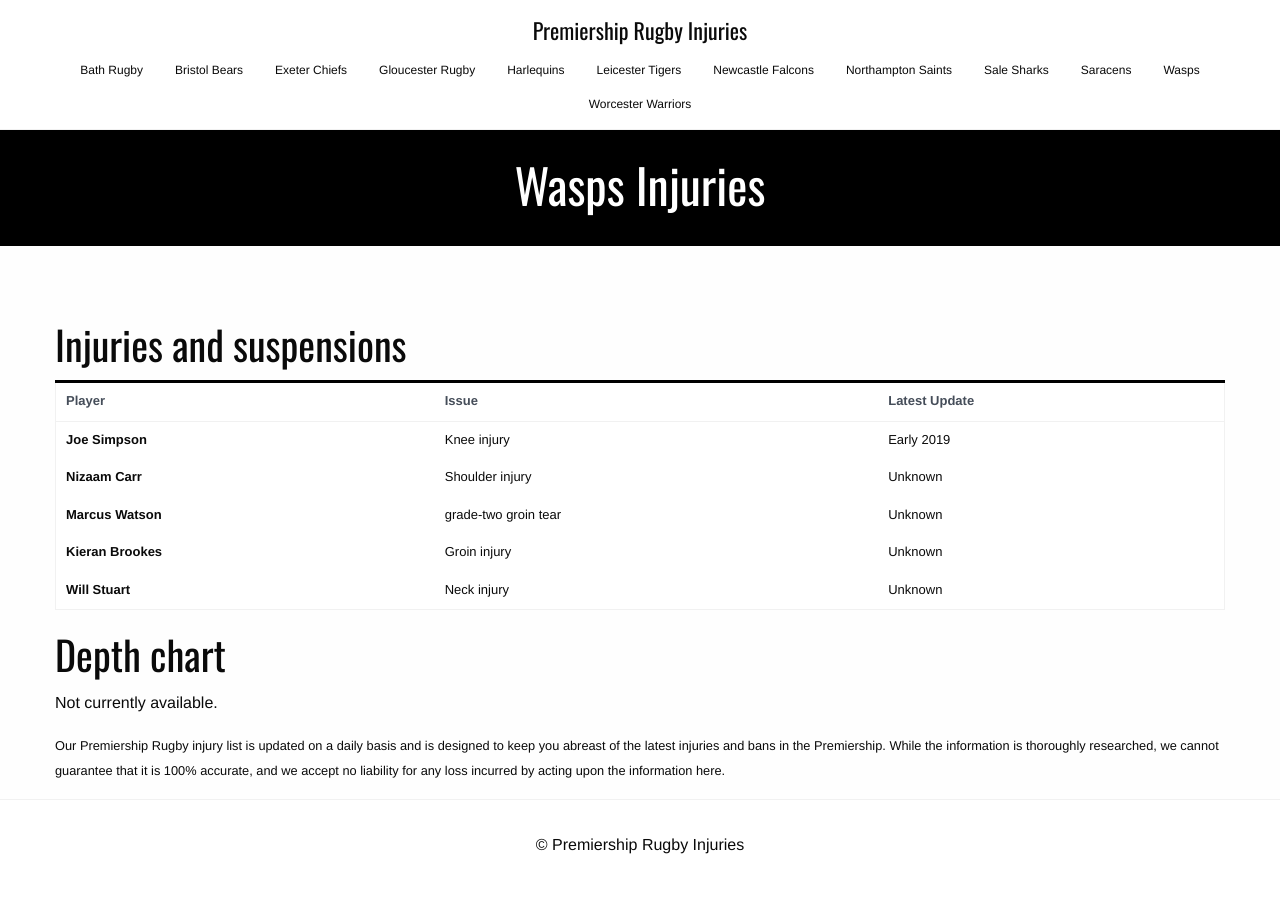
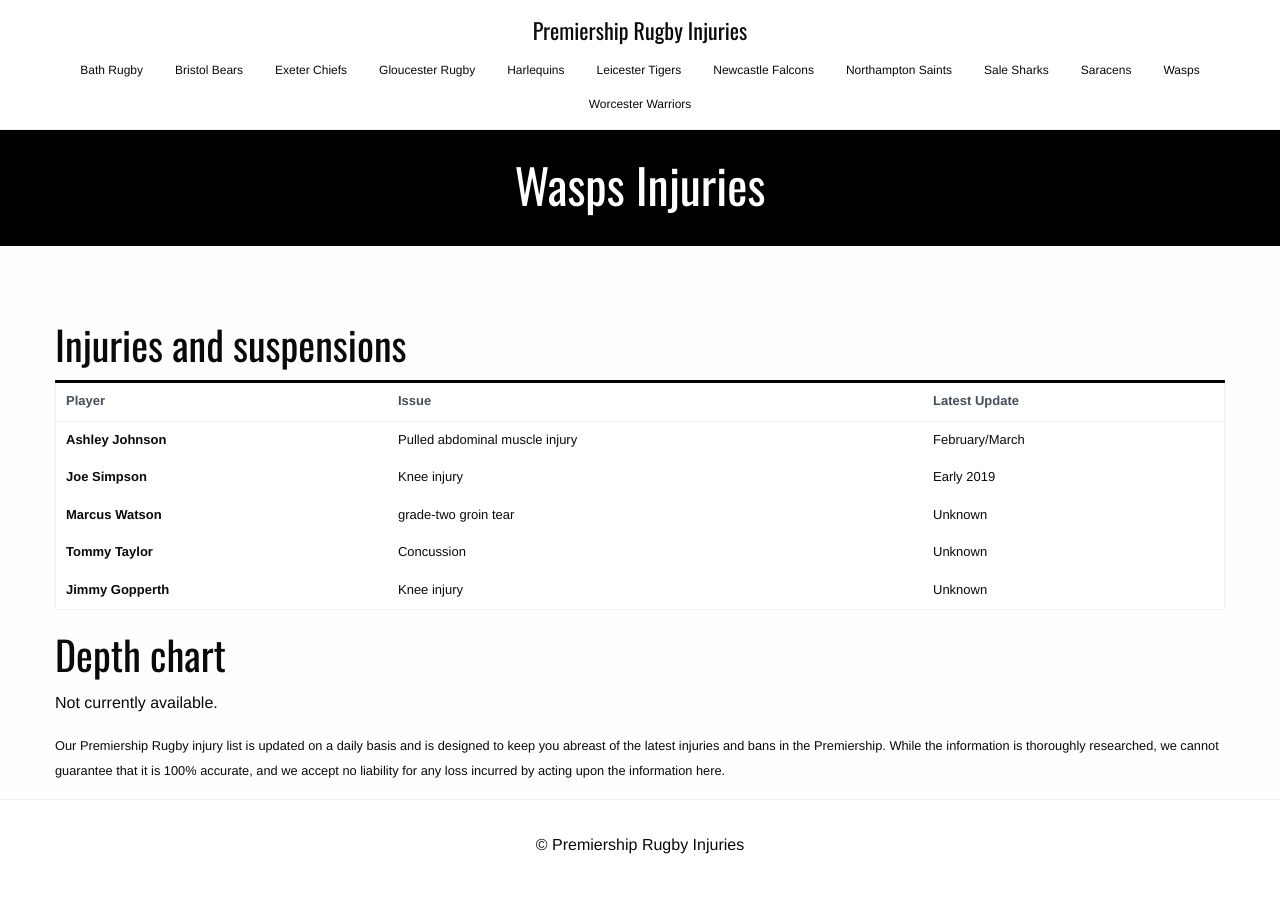
Before and after one commit to krussll/rugbyinjuries, a Jekyll site: the page built from teams/wasps.html, in a window 1280 px wide. Built offline with Jekyll 4.4.1, drawn with Linux system fonts in a browser that asks for light colours.

Commit message:
Update injuries.yml

```diff
--- a/_data/injuries.yml
+++ b/_data/injuries.yml
@@ -1,5 +1,9 @@
 - name: "Bath Rugby"
   players:
+    - name: "Nathan Catt"
+      injury: "Sore Shoulder"
+      expectedreturn: "Late January"
+      source: ""
     - name: "Anthony Watson"
       injury: "Achilles"
       expectedreturn: "Early 2019"
@@ -7,10 +11,6 @@
     - name: "Joe Cokanasiga"
       injury: "Medial knee ligament injury"
       expectedreturn: "Mid-January"
-      source: "https://www.bathrugby.com/news/injury-update-4/"
-    - name: "Taulupe Faletau"
-      injury: "Fractured forearm"
-      expectedreturn: "Early January"
       source: "https://www.bathrugby.com/news/injury-update-4/"
     - name: "Jonathan Joseph"
       injury: "Mid-foot ligament repair"
@@ -30,10 +30,6 @@
       source: "https://www.bbc.co.uk/sport/rugby-union/46736639"
 - name: "Bristol Bears"
   players:
-    - name: "Jack Lam"
-      injury: "Rib injury"
-      expectedreturn: "February"
-      source: ""
     - name: "Alapati Leiua"
       injury: "Ankle injury"
       expectedreturn: "February"
@@ -43,10 +39,6 @@
       expectedreturn: "February"
       source: ""
     - name: "Tiff Eden"
-      injury: "Ankle injury"
-      expectedreturn: "Unknown"
-      source: ""
-    - name: "Jake Armstrong"
       injury: "Ankle injury"
       expectedreturn: "Unknown"
       source: ""
@@ -70,7 +62,10 @@
       injury: "Knee injury"
       expectedreturn: "Unknown"
       source: ""
-
+    - name: "Ryan Edwards"
+      injury: "Achilles injury"
+      expectedreturn: "Late January"
+      source: ""
 
 - name: "Exeter Chiefs"
   players:
@@ -81,10 +76,6 @@
 
 - name: "Gloucester Rugby"
   players:
-    - name: "Jason Woodward"
-      injury: "Head injury"
-      expectedreturn: "Day to day"
-      source: ""
     - name: "Will Safe"
       injury: "Ankle injury"
       expectedreturn: "Day to day"
@@ -92,10 +83,6 @@
     - name: "Todd Gleave"
       injury: "Hand injury"
       expectedreturn: "Day to day"
-      source: ""
-    - name: "Ben Vellacott"
-      injury: "Twisted knee"
-      expectedreturn: "Early January"
       source: ""
     - name: "Jake Polledri"
       injury: "Ankle knee"
@@ -178,9 +165,9 @@
       injury: "ACL injury"
       expectedreturn: "Out for season"
       source: ""
-    - name: "Will Witty"
-      injury: "Knee injury"
-      expectedreturn: "January/February"
+    - name: "Toby Flood"
+      injury: "Head injury"
+      expectedreturn: "Late January"
       source: ""
     - name: "Sean Robinson"
       injury: "Broken arm"
@@ -193,6 +180,10 @@
 
 - name: "Northampton Saints"
   players:
+    - name: "Dylan Hartley"
+      injury: "Knee injury"
+      expectedreturn: "Early February"
+      source: ""
     - name: "Piers Francis"
       injury: "Dislocated shoulder"
       expectedreturn: "March/April"
@@ -207,10 +198,6 @@
       source: ""
     - name: "Andy Symons"
       injury: "Knee injury"
-      expectedreturn: "Unkown"
-      source: ""
-    - name: "Ehren Painter"
-      injury: "Back spasms"
       expectedreturn: "Unkown"
       source: ""
     - name: "Mike Haywood"
@@ -255,10 +242,6 @@
       injury: "Chipped knee cap"
       expectedreturn: "Early January"
       source: ""
-    - name: "Billy Vunipola"
-      injury: "Broken arm"
-      expectedreturn: "January"
-      source: ""
     - name: "Duncan Taylor"
       injury: "Anterior cruciate injury"
       expectedreturn: "January"
@@ -266,26 +249,26 @@
 
 - name: "Wasps"
   players:
+    - name: "Ashley Johnson"
+      injury: "Pulled abdominal muscle injury"
+      expectedreturn: "February/March"
+      source: ""
     - name: "Joe Simpson"
       injury: "Knee injury"
       expectedreturn: "Early 2019"
-      source: "https://www.bristolpost.co.uk/sport/rugby/rugby-news/wasps-bristol-bears-preview-tv-2252341"
-    - name: "Nizaam Carr"
-      injury: "Shoulder injury"
-      expectedreturn: "Unknown"
       source: "https://www.bristolpost.co.uk/sport/rugby/rugby-news/wasps-bristol-bears-preview-tv-2252341"
     - name: "Marcus Watson"
       injury: "grade-two groin tear"
       expectedreturn: "Unknown"
       source: "https://www.bristolpost.co.uk/sport/rugby/rugby-news/wasps-bristol-bears-preview-tv-2252341"
-    - name: "Kieran Brookes"
-      injury: "Groin injury"
+    - name: "Tommy Taylor"
+      injury: "Concussion"
       expectedreturn: "Unknown"
-      source: "https://www.bristolpost.co.uk/sport/rugby/rugby-news/wasps-bristol-bears-preview-tv-2252341"
-    - name: "Will Stuart"
-      injury: "Neck injury"
+      source: ""
+    - name: "Jimmy Gopperth"
+      injury: "Knee injury"
       expectedreturn: "Unknown"
-      source: "https://www.bristolpost.co.uk/sport/rugby/rugby-news/wasps-bristol-bears-preview-tv-2252341"
+      source: ""
 - name: "Worcester Warriors"
   players:
     - name: "Ryan Bower"
```
